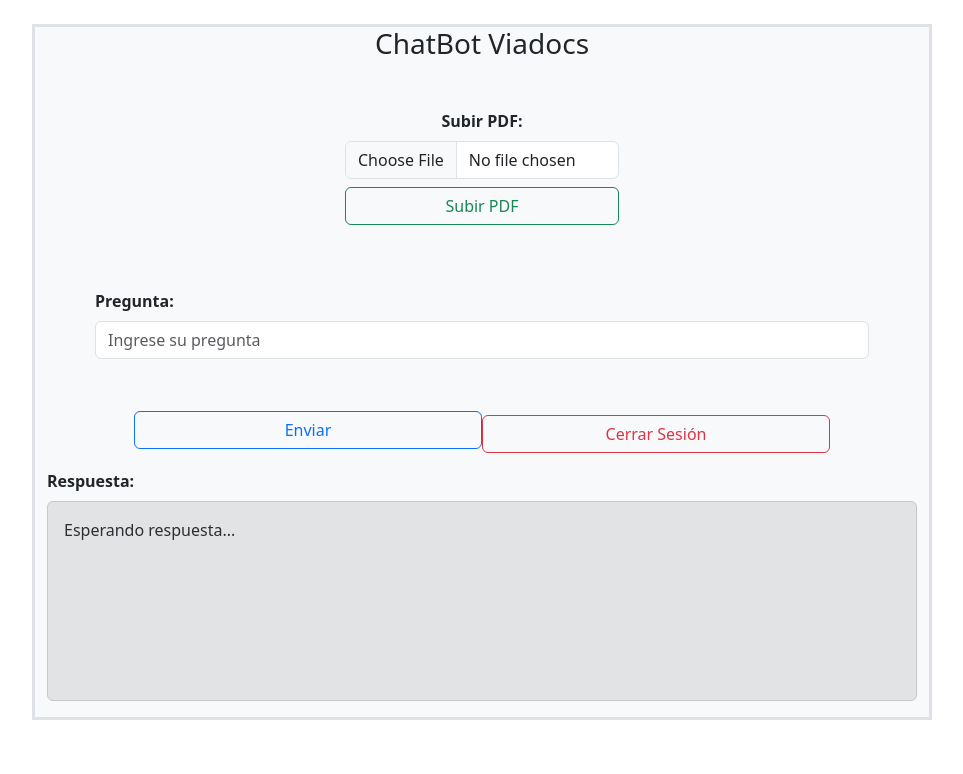
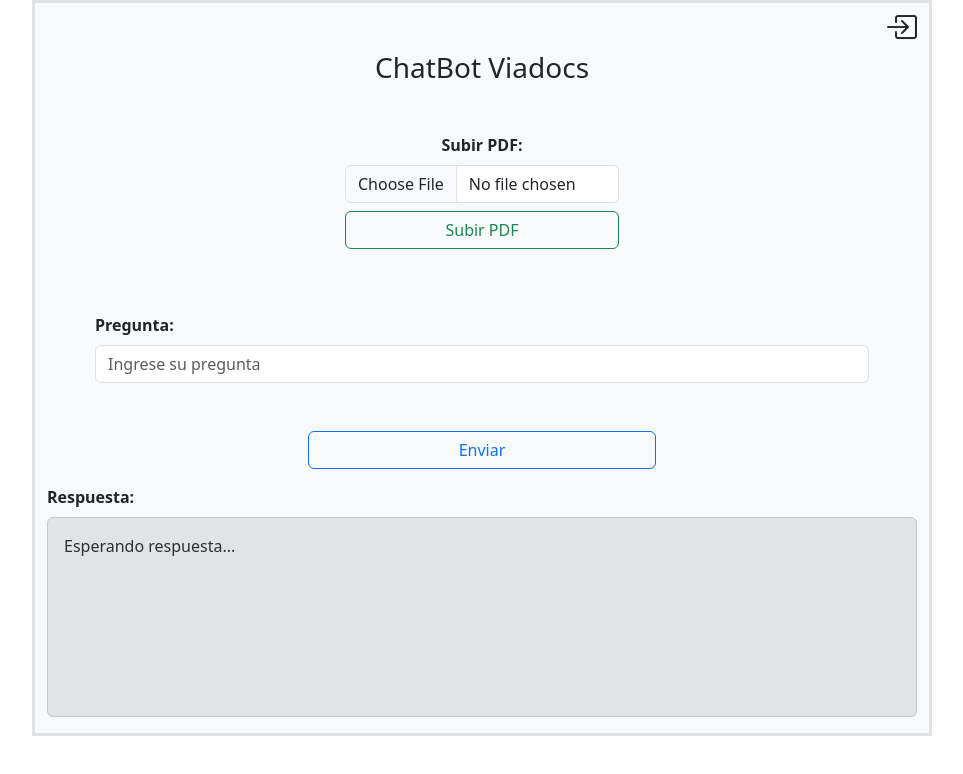
Before and after one commit to Bjcabello/chatbotv2, a React (Vite) app in the folder frontend/: page /chatbox in a window 1280 px wide. Shown: the top 774 px of the page, without its empty margins (158-1121 px from the left). Built offline with nearby package versions, Linux system fonts and the light colour scheme; sample sign-in values are in the browser's storage.

Commit message:
implementando cerrar sesion funcionando

```diff
--- a/frontend/index.html
+++ b/frontend/index.html
@@ -4,6 +4,8 @@
     <meta charset="UTF-8" />
     <title>ChatBot IA</title>
     <link href="https://cdn.jsdelivr.net/npm/bootstrap@5.3.7/dist/css/bootstrap.min.css" rel="stylesheet" integrity="sha384-LN+7fdVzj6u52u30Kp6M/trliBMCMKTyK833zpbD+pXdCLuTusPj697FH4R/5mcr" crossorigin="anonymous">
+    <link rel="stylesheet" href="https://cdn.jsdelivr.net/npm/bootstrap-icons@1.13.1/font/bootstrap-icons.min.css">
+
   </head>
   <body>
     <div id="root"></div>
--- a/frontend/package.json
+++ b/frontend/package.json
@@ -10,6 +10,7 @@
     "preview": "vite preview"
   },
   "dependencies": {
+    "bootstrap-icons": "^1.13.1",
     "jwt-decode": "^4.0.0",
     "react": "^19.1.0",
     "react-dom": "^19.1.0",
--- a/frontend/src/App.jsx
+++ b/frontend/src/App.jsx
@@ -1,4 +1,3 @@
-// src/App.jsx
 import React from 'react';
 import { BrowserRouter as Router, Routes, Route, Navigate } from 'react-router-dom';
 import { AuthProvider } from './context/AuthContext';
--- a/frontend/src/components/ChatBox.jsx
+++ b/frontend/src/components/ChatBox.jsx
@@ -1,4 +1,3 @@
-// src/components/ChatBox.jsx
 import React, { useState, useEffect, useContext, Component } from 'react';
 import { useNavigate } from 'react-router-dom';
 import { AuthContext } from '../context/AuthContext';
@@ -132,8 +131,14 @@ function ChatBox() {
   console.log('ChatBox - Render, isAuthenticated:', isAuthenticated, 'Respuesta:', respuesta);
   return (
     <ErrorBoundary>
-      <div className="container-fluid bg-light mt-4 bg-blue border border-3" style={{ maxWidth: '900px' }}>
-        <h3 className="text-center">ChatBot Viadocs</h3>
+
+      <div className="container-fluid bg-light bg-blue border border-3" style={{ maxWidth: '900px' }}>
+        <div className="d-flex justify-content-end  mt-0 align-items-end text-center">
+          <i class="bi bi-box-arrow-in-right mt-0 "
+            onClick={handleLogout} style={{ cursor: 'pointer', fontSize: '2em' }}>
+          </i>
+      </div>
+        <h3 className="text-center mt-0">ChatBot Viadocs</h3>
         <div className="row justify-content-center mt-5">
           <div className="col-12 col-md-4 mb-3 d-flex flex-column align-items-center">
             <label className="form-label fw-bold">Subir PDF:</label>
@@ -160,27 +165,21 @@ function ChatBox() {
             onChange={(e) => setPregunta(e.target.value)}
           />
         </div>
-        <div className="text-center">
+        <div className="d-grid gap-2 d-md-flex justify-content-md-center">
           <button
             className="btn btn-outline-primary icon-link-hover"
-            style={{ width: '40%' }}
+            style={{ width: '40%', height: '20%' }}
             onClick={handleEnviar}
             disabled={loading}
           >
             {loading ? 'Cargando...' : 'Enviar'}
           </button>
-          <button
-            className="btn btn-outline-danger icon-link-hover mt-2"
-            style={{ width: '40%' }}
-            onClick={handleLogout}
-          >
-            Cerrar Sesión
-          </button>
+
         </div>
         <div className="d-flex flex-column mt-3">
           <label className="form-label fw-bold">Respuesta:</label>
           <div className="alert alert-secondary overflow-auto" style={{ height: '200px' }}>
-            {respuesta || 'No hay respuesta aún'}
+            {respuesta || 'Esperando respuesta...'}
           </div>
         </div>
       </div>
--- a/frontend/src/components/Login.jsx
+++ b/frontend/src/components/Login.jsx
@@ -1,4 +1,3 @@
-// src/components/Login.jsx
 import React, { useState, useContext, useEffect } from 'react';
 import { Link, useNavigate } from 'react-router-dom';
 import { AuthContext } from '../context/AuthContext';
@@ -55,7 +54,7 @@ function Login() {
 
   return (
     <div className="d-flex justify-content-center align-items-center min-vh-100 bg-light">
-      <div className="container-fluid bg-blue border border-3" style={{ maxWidth: '900px', padding: '20px' }}>
+      <div className="container-fluid bg-blue border border-3" style={{ maxWidth: '40%', padding: '20px' }}>
         <h3 className="text-center mb-4">Inicio de Sesión</h3>
         <form onSubmit={handleLogin} className="row justify-content-center">
           <div className="col-12 mb-3">
--- a/frontend/src/components/Register.jsx
+++ b/frontend/src/components/Register.jsx
@@ -1,4 +1,3 @@
-// src/Register.jsx
 import React, { useState } from 'react';
 import { Link } from 'react-router-dom';
 
--- a/frontend/src/context/AuthContext.jsx
+++ b/frontend/src/context/AuthContext.jsx
@@ -1,4 +1,3 @@
-// src/context/AuthContext.jsx
 import React, { createContext, useState, useEffect, useCallback } from 'react';
 import { jwtDecode } from 'jwt-decode';
 
--- a/frontend/src/main.jsx
+++ b/frontend/src/main.jsx
@@ -1,6 +1,7 @@
 import React from 'react'
 import ReactDOM from 'react-dom/client'
 import App from './App'
+
 
 ReactDOM.createRoot(document.getElementById('root')).render(
   <React.StrictMode>
```
Also changed, not shown: 1 other file (tests, documents, lock files or other folders).
